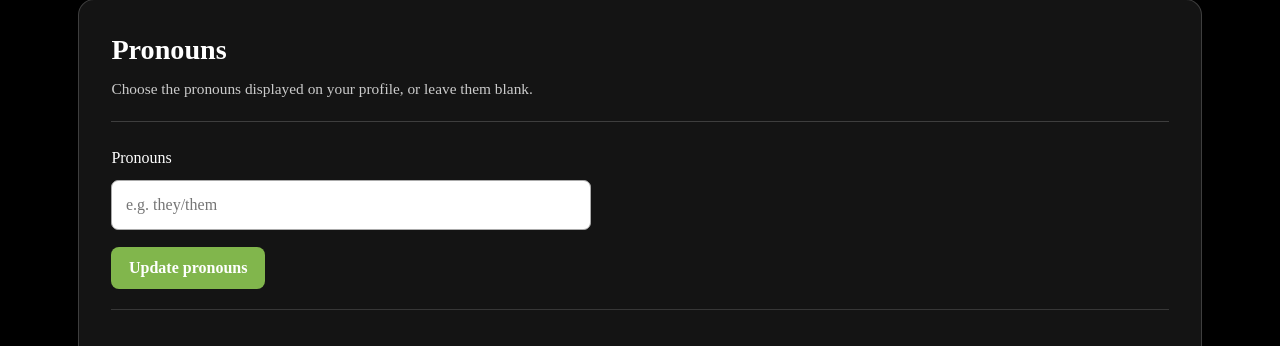
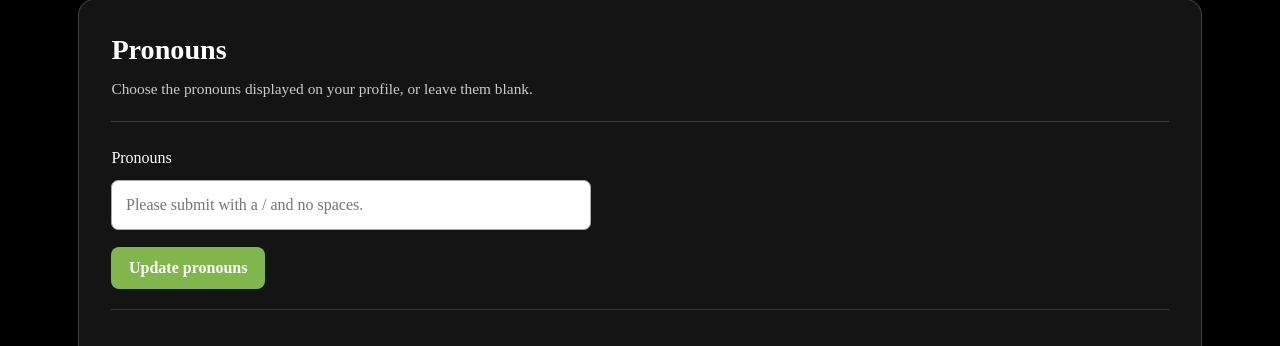
Before and after one commit to Deedacruh/Goal_Mole, a Flask app: template templates/settings.html in a window 1280 px wide. Shown: the part 1683-2029 px from the top of the page. Run offline with Flask 3, Linux system fonts and the light colour scheme; the template is opened without the code that fills it, so the values that code supplies are empty.

Commit message:
Better input recommendations

```diff
--- a/templates/settings.html
+++ b/templates/settings.html
@@ -172,7 +172,7 @@
                 <input
                     type="text"
                     name="pronouns"
-                    placeholder="e.g. they/them"
+                    placeholder="Please submit with a / and no spaces."
                 >
             </label>
 
```
Also changed, not shown: requests.db, user_settings.db.
